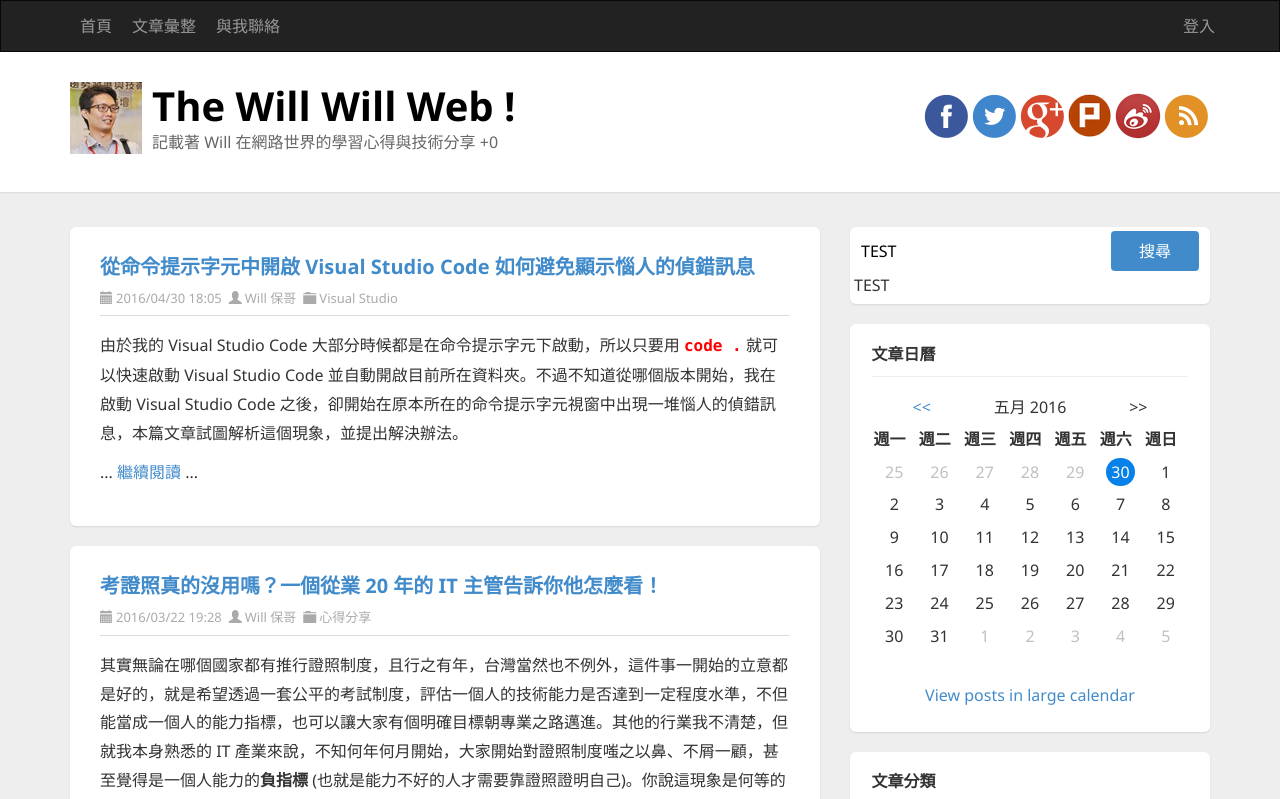
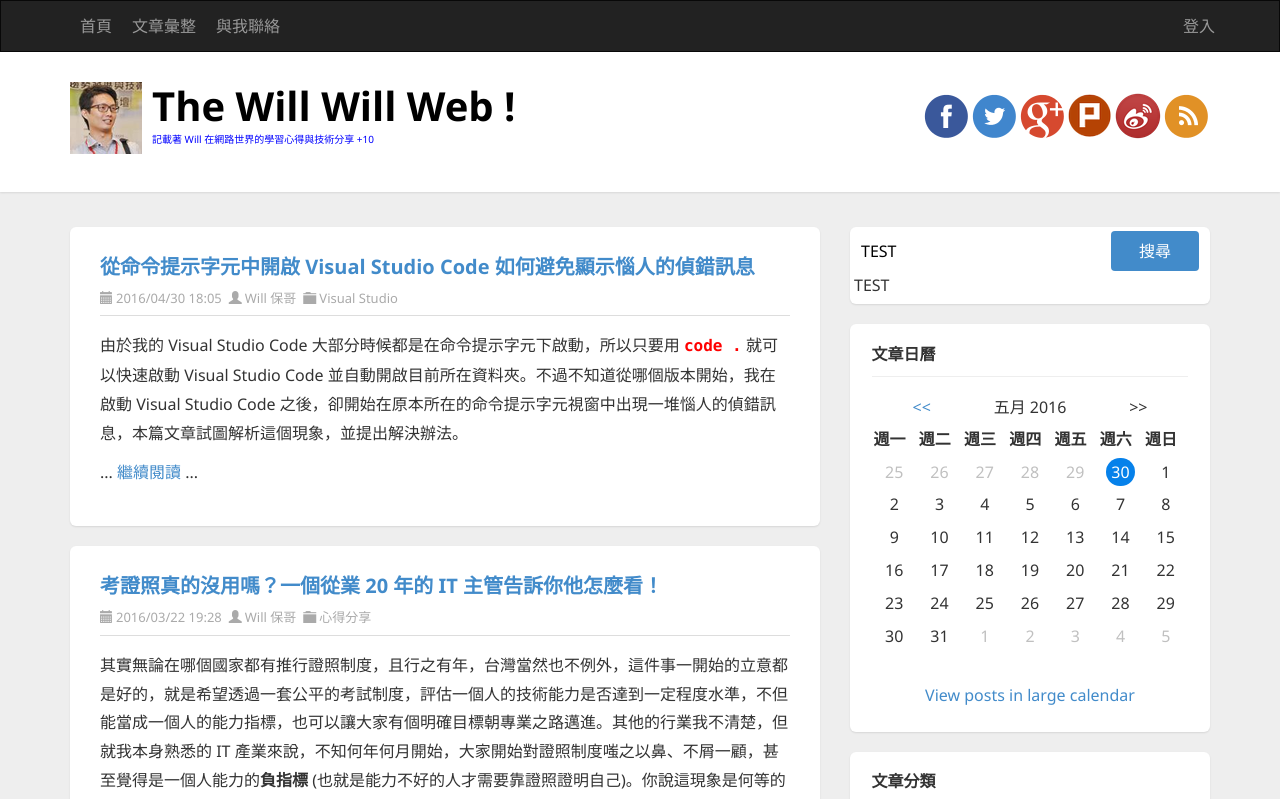
Before and after one commit to doggy8088/demo0820, an Angular app: page / in a window 1280 px wide. Shown: the top 799 px of the page. Built offline with nearby package versions, Linux system fonts and the light colour scheme.

Commit message:
11 練習 Angular 2 屬性型指令：ngStyle 與 ngClass

```diff
--- a/src/app/header/header.component.css
+++ b/src/app/header/header.component.css
@@ -0,0 +1,7 @@
+.red {
+  color: red !important;
+}
+
+.blue{
+  color: blue !important;
+}
--- a/src/app/header/header.component.html
+++ b/src/app/header/header.component.html
@@ -30,7 +30,9 @@
 
       <hgroup class="pull-left">
         <h1><a [href]="titleurl">{{title}}</a></h1>
-        <h3 (click)="plusOne($event)">{{subtitle}} +{{num}}</h3>
+        <h3 (click)="plusOne($event)"
+            [ngStyle]="{'font-size': num + 'px'}"
+            [ngClass]="{'red': (num%2)==1, 'blue': (num%2)==0}">{{subtitle}} +{{num}}</h3>
       </hgroup>
 
       <div id="social-icons" class="pull-right social-icon">
--- a/src/app/header/header.component.ts
+++ b/src/app/header/header.component.ts
@@ -11,7 +11,7 @@
   titleurl = 'http://blog.miniasp.com/';
   subtitle = '記載著 Will 在網路世界的學習心得與技術分享';
 
-  num = 0;
+  num = 10;
 
   constructor() { }
 
```
